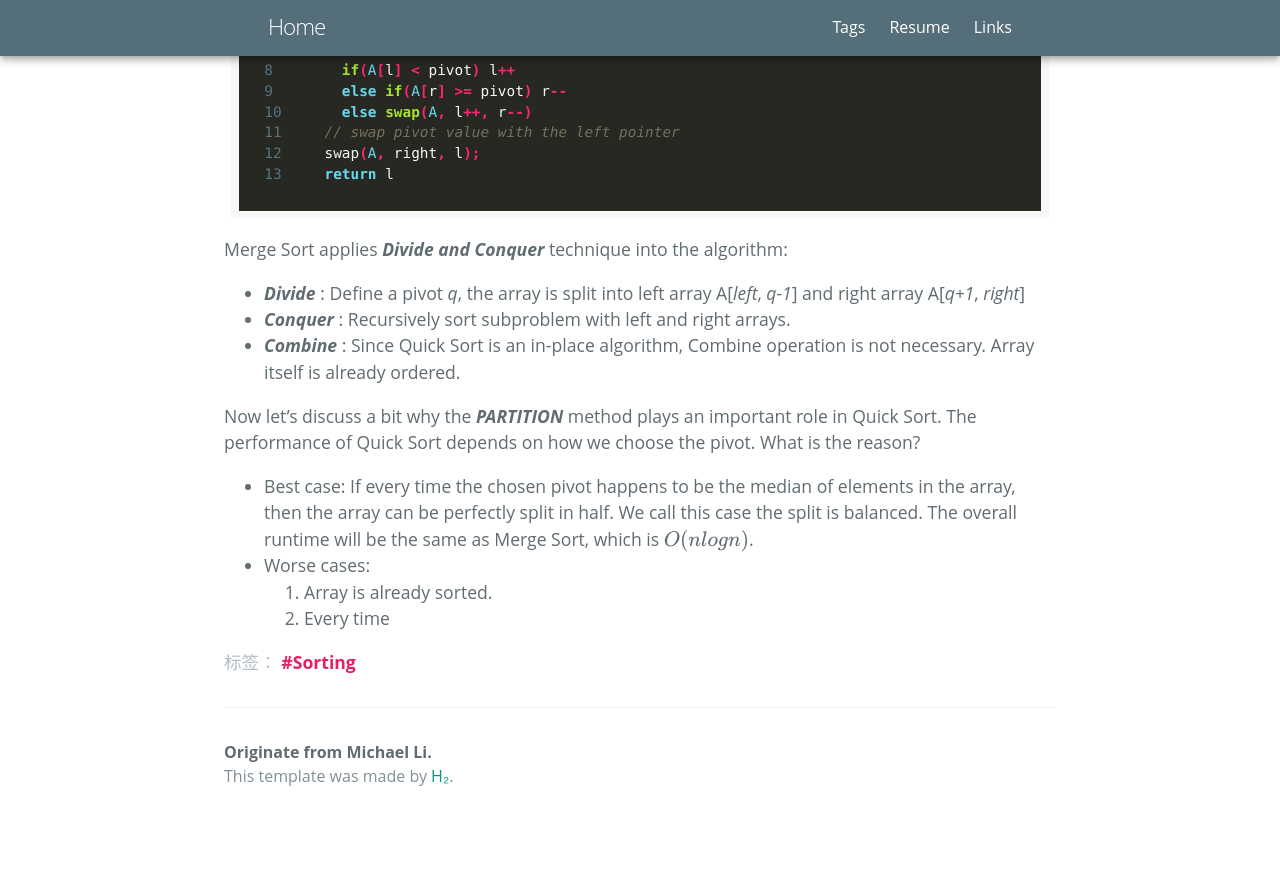
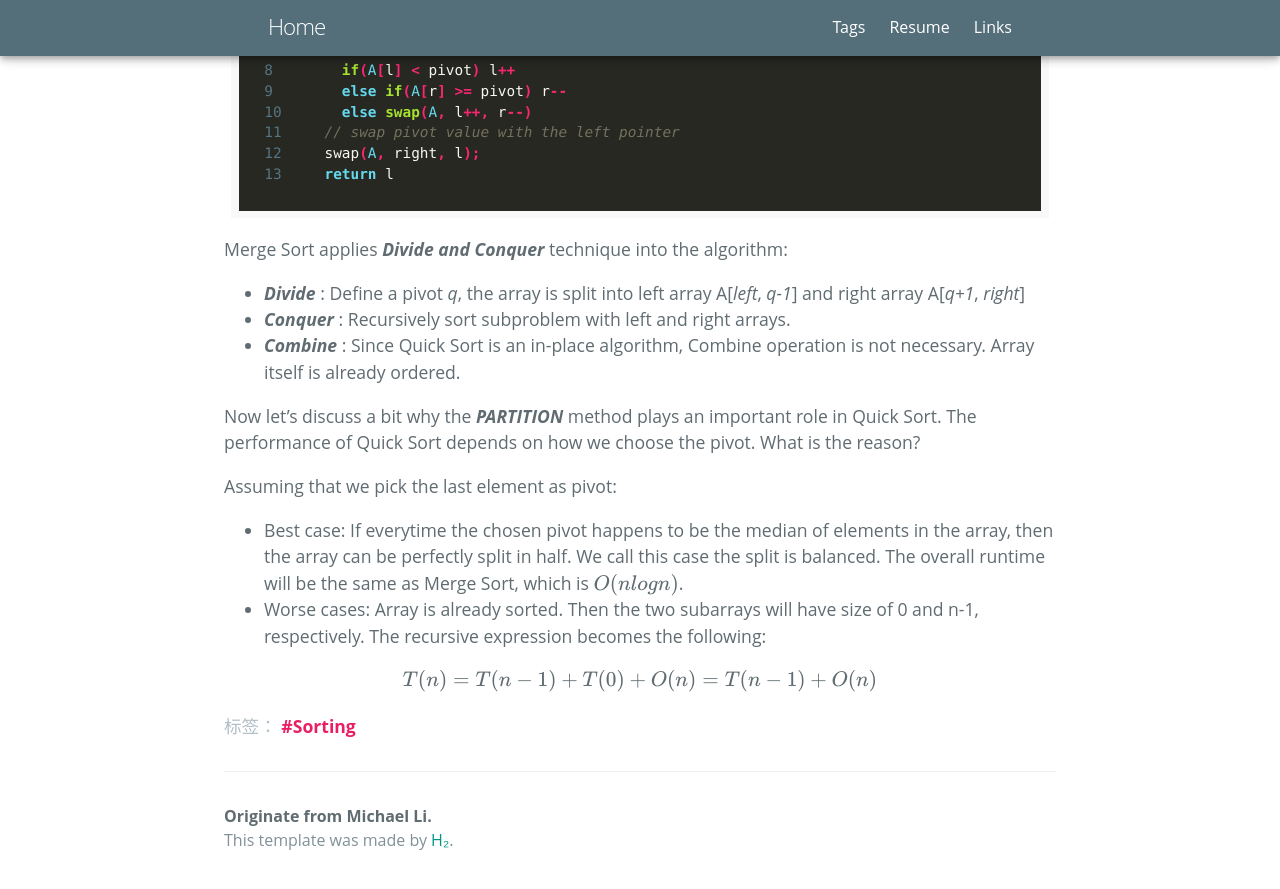
Before and after one commit to zl323/zl323.github.io, a Jekyll site: the page built from _posts/2020-05-14-Quick-Sort.md, in a window 1280 px wide and 900 px high, scrolled down 902 px. Shown: the top 889 px of the window. Built offline with Jekyll 4.4.1, drawn with Linux system fonts in a browser that asks for light colours; some web fonts are replaced; formulas are drawn with MathJax 3; before the commit the page ends 1738 px from its top, so only the background shows below that.

Commit message:
edit quick sort

```diff
--- a/_posts/2020-05-14-Quick-Sort.md
+++ b/_posts/2020-05-14-Quick-Sort.md
@@ -44,7 +44,10 @@ Merge Sort applies ***Divide and Conquer*** technique into the algorithm:
 
 Now let's discuss a bit why the ***PARTITION*** method plays an important role in Quick Sort. The performance of Quick Sort depends on how we choose the pivot. What is the reason?
 
-- Best case: If every time the chosen pivot happens to be the median of elements in the array, then the array can be perfectly split in half. We call this case the split is balanced. The overall runtime will be the same as Merge Sort, which is $O(nlogn)$.
-- Worse cases:
-  1. Array is already sorted.
-  2. Every time
+Assuming that we pick the last element as pivot:
+- Best case: If everytime the chosen pivot happens to be the median of elements in the array, then the array can be perfectly split in half. We call this case the split is balanced. The overall runtime will be the same as Merge Sort, which is $O(nlogn)$.
+- Worse cases: Array is already sorted. Then the two subarrays will have size of 0 and n-1, respectively. The recursive expression becomes the following:
+
+\\[
+T(n) = T(n-1) + T(0) + O(n) = T(n-1) + O(n)
+\\]
```
